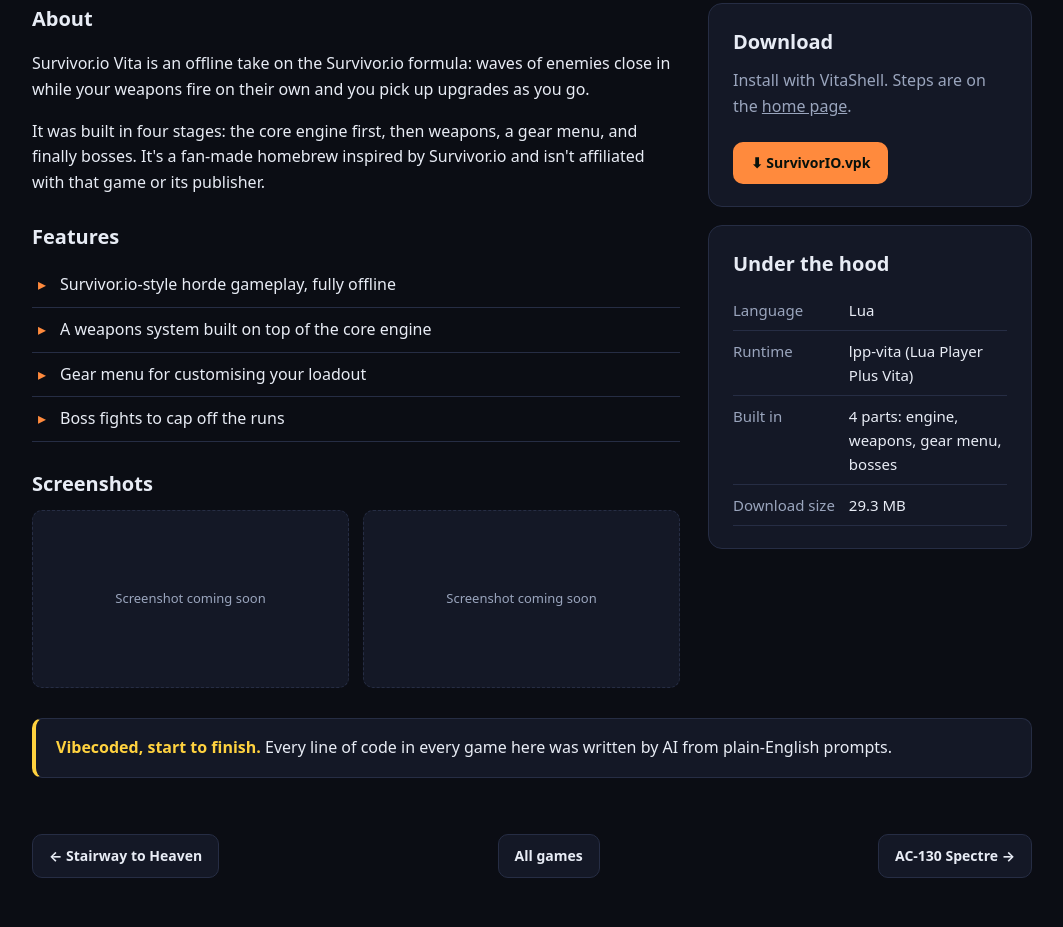
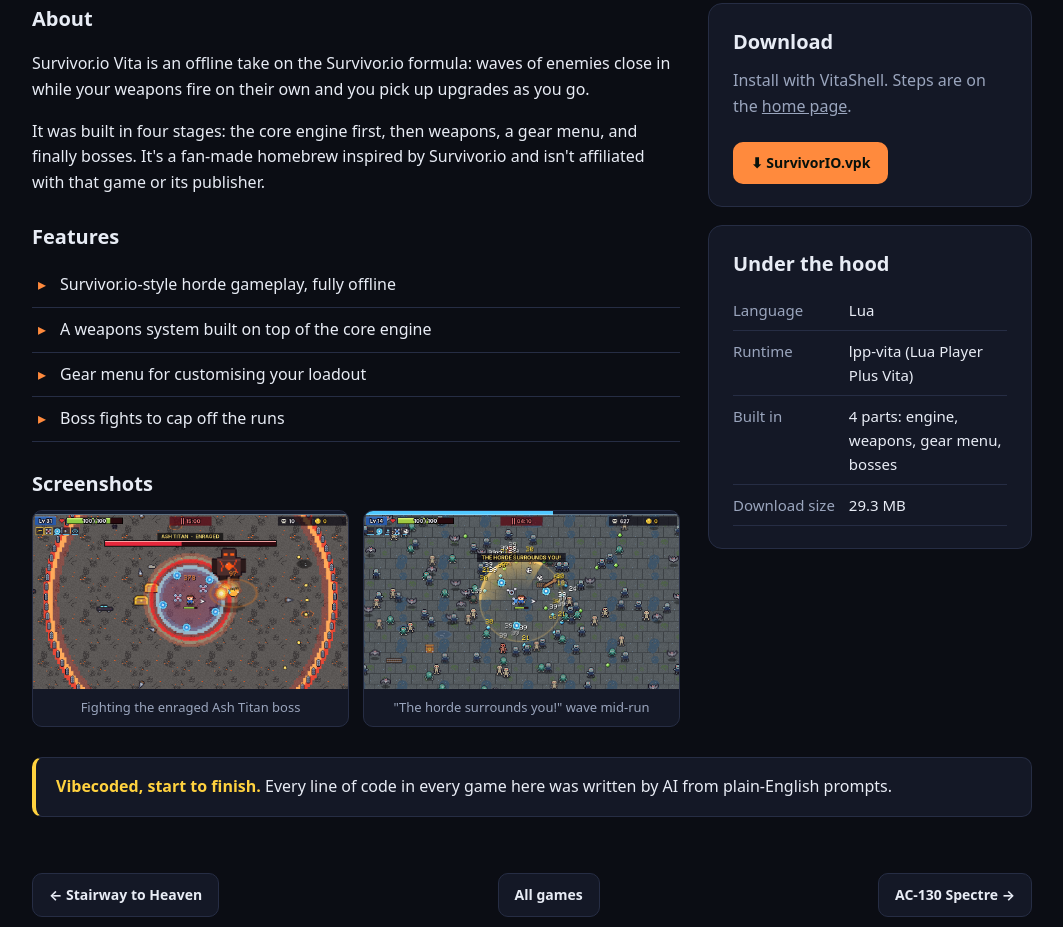
Before and after one commit to MrManHeadQuarters/Vita-Vibecoded-Games, a plain HTML site: page games/survivor-io-vita.html in a window 1280 px wide. Shown: the part 359-1286 px from the top of the page, without its empty margins (108-1171 px from the left). Drawn offline with Linux system fonts and the light colour scheme.

Commit message:
Add Survivor.io Vita screenshots
Boss fight and horde screenshots on the Survivor.io Vita page.

Co-Authored-By: Claude Sonnet 5.5 <noreply@anthropic.com>
Claude-Session: https://claude.ai/code/session_01VuyQYSgdohyfdV4ppkV7WK

```diff
--- a/games/survivor-io-vita.html
+++ b/games/survivor-io-vita.html
@@ -39,7 +39,7 @@
 <li>Boss fights to cap off the runs</li>
 </ul>
 <h2>Screenshots</h2>
-<div class="shots"><div class="shot">Screenshot coming soon</div><div class="shot">Screenshot coming soon</div></div>
+<div class="shots"><a class="shot has" href="../img/survivor-boss.png" target="_blank" rel="noopener"><img src="../img/survivor-boss.png" alt="Fighting the enraged Ash Titan boss" loading="lazy"><span>Fighting the enraged Ash Titan boss</span></a><a class="shot has" href="../img/survivor-horde.png" target="_blank" rel="noopener"><img src="../img/survivor-horde.png" alt="&quot;The horde surrounds you!&quot; wave mid-run" loading="lazy"><span>&quot;The horde surrounds you!&quot; wave mid-run</span></a></div>
 </div>
 <aside class="side">
 <div class="panel"><h2 style="margin-top:0">Download</h2><p style="margin:0 0 10px;color:var(--muted)">Install with VitaShell. Steps are on the <a href="../index.html#install" style="text-decoration:underline">home page</a>.</p><a class="btn" href="../downloads/SurvivorIO.vpk" download>⬇ SurvivorIO.vpk</a></div>
--- a/style.css
+++ b/style.css
@@ -59,7 +59,11 @@ table.kv td:first-child{color:var(--muted);padding-right:14px;white-space:nowrap
 .btn span{opacity:.7;font-weight:700}
 .btn:hover{filter:brightness(1.1)}
 .btn.off{background:var(--panel2);color:var(--muted);border:1px dashed var(--line);cursor:default}
-.shots{display:grid;grid-template-columns:repeat(auto-fit,minmax(200px,1fr));gap:14px;margin-top:10px}
+.shots{display:grid;grid-template-columns:repeat(auto-fit,minmax(240px,1fr));gap:14px;margin-top:10px}
+.shot.has{display:block;aspect-ratio:auto;border:1px solid var(--line);overflow:hidden;text-decoration:none;transition:border-color .15s}
+.shot.has:hover{border-color:var(--accent)}
+.shot.has img{width:100%;height:auto;display:block}
+.shot.has span{display:block;padding:8px 12px;font-size:13px;color:var(--muted)}
 .shot{aspect-ratio:16/9;border:1px dashed var(--line);border-radius:10px;display:grid;place-items:center;color:var(--muted);font-size:13px;background:var(--panel)}
 .vibe{margin:10px 0 56px;background:var(--panel);border:1px solid var(--line);border-left:4px solid var(--hl);border-radius:10px;padding:16px 20px}
 .vibe strong{color:var(--hl)}
```
Also changed, not shown: img/survivor-boss.png (added), img/survivor-horde.png (added).
